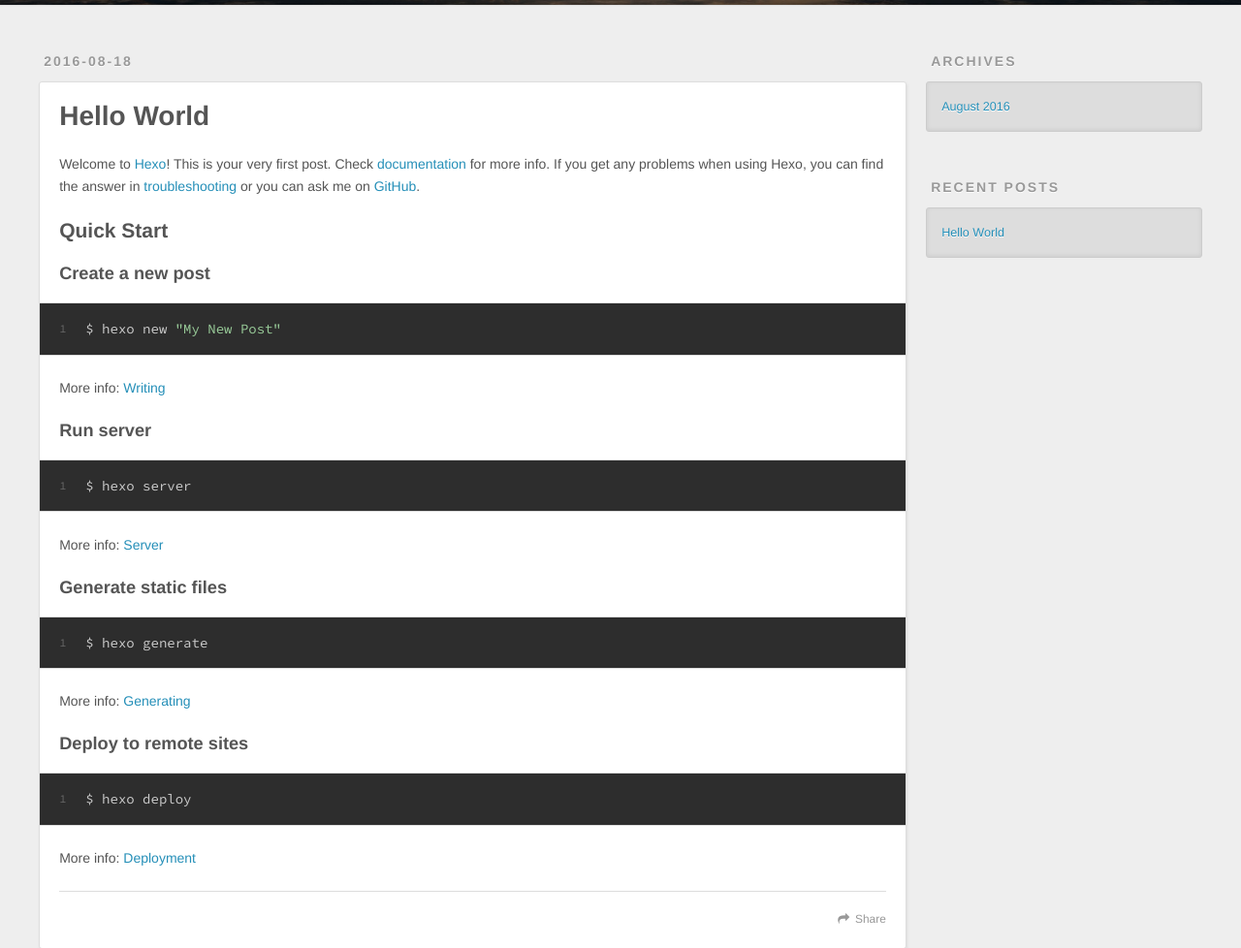
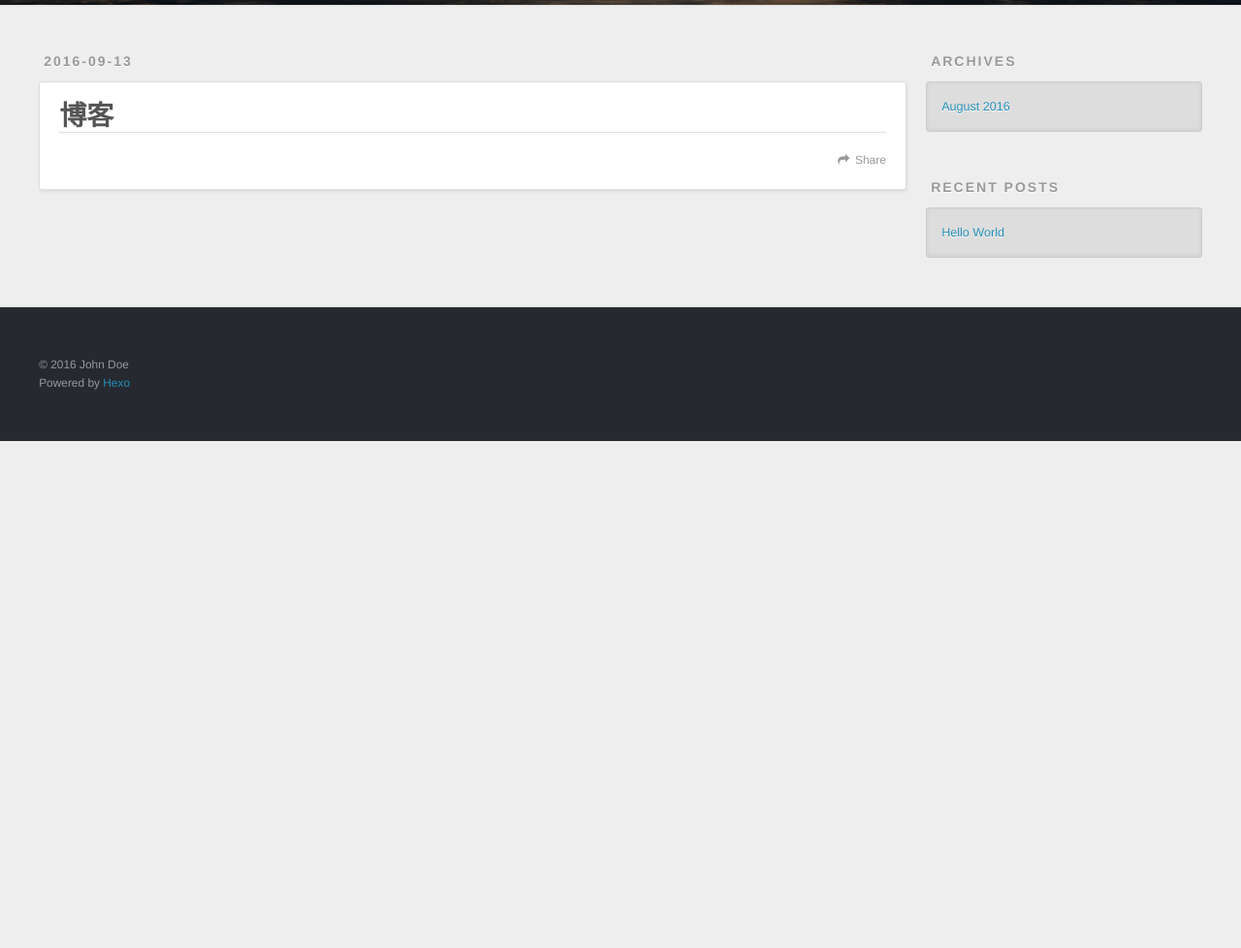
Before and after one commit to rounddream/rounddream.github.io, a plain HTML site: page 博客/index.html in a window 1280 px wide. Shown: the part 295-1273 px from the top of the page at 97% size. After the commit the page ends 800 px from the top, so only its background shows below. Drawn offline with nearby package versions, Linux system fonts and the light colour scheme.

Commit message:
Site updated: 2016-09-13 08:22:45

```diff
--- a/index.html
+++ b/博客/index.html
@@ -3,14 +3,15 @@
 <head>
   <meta charset="utf-8">
 
-  <title>Hexo</title>
+  <title>博客 | Hexo</title>
   <meta name="viewport" content="width=device-width, initial-scale=1, maximum-scale=1">
   <meta property="og:type" content="website">
-<meta property="og:title" content="Hexo">
-<meta property="og:url" content="http://yoursite.com/index.html">
+<meta property="og:title" content="博客">
+<meta property="og:url" content="http://yoursite.com/博客/index.html">
 <meta property="og:site_name" content="Hexo">
+<meta property="og:updated_time" content="2016-09-13T00:18:29.759Z">
 <meta name="twitter:card" content="summary">
-<meta name="twitter:title" content="Hexo">
+<meta name="twitter:title" content="博客">
 
     <link rel="alternate" href="/atom.xml" title="Hexo" type="application/atom+xml">
 
@@ -59,12 +60,10 @@
   </div>
 </header>
       <div class="outer">
-        <section id="main">
-
-    <article id="post-hello-world" class="article article-type-post" itemscope itemprop="blogPost">
+        <section id="main"><article id="page-undefined" class="article article-type-page" itemscope itemprop="blogPost">
   <div class="article-meta">
-    <a href="/2016/08/18/hello-world/" class="article-date">
-  <time datetime="2016-08-18T10:25:39.817Z" itemprop="datePublished">2016-08-18</time>
+    <a href="/博客/index.html" class="article-date">
+  <time datetime="2016-09-13T00:18:29.000Z" itemprop="datePublished">2016-09-13</time>
 </a>
 
   </div>
@@ -74,8 +73,8 @@
       <header class="article-header">
 
 
-    <h1 itemprop="name">
-      <a class="article-title" href="/2016/08/18/hello-world/">Hello World</a>
+    <h1 class="article-title" itemprop="name">
+      博客
     </h1>
 
 
@@ -83,29 +82,19 @@
 
     <div class="article-entry" itemprop="articleBody">
 
-        <p>Welcome to <a href="https://hexo.io/" target="_blank" rel="external">Hexo</a>! This is your very first post. Check <a href="https://hexo.io/docs/" target="_blank" rel="external">documentation</a> for more info. If you get any problems when using Hexo, you can find the answer in <a href="https://hexo.io/docs/troubleshooting.html" target="_blank" rel="external">troubleshooting</a> or you can ask me on <a href="https://github.com/hexojs/hexo/issues" target="_blank" rel="external">GitHub</a>.</p>
-<h2 id="Quick-Start"><a href="#Quick-Start" class="headerlink" title="Quick Start"></a>Quick Start</h2><h3 id="Create-a-new-post"><a href="#Create-a-new-post" class="headerlink" title="Create a new post"></a>Create a new post</h3><figure class="highlight bash"><table><tr><td class="gutter"><pre><div class="line">1</div></pre></td><td class="code"><pre><div class="line">$ hexo new <span class="string">"My New Post"</span></div></pre></td></tr></table></figure>
-<p>More info: <a href="https://hexo.io/docs/writing.html" target="_blank" rel="external">Writing</a></p>
-<h3 id="Run-server"><a href="#Run-server" class="headerlink" title="Run server"></a>Run server</h3><figure class="highlight bash"><table><tr><td class="gutter"><pre><div class="line">1</div></pre></td><td class="code"><pre><div class="line">$ hexo server</div></pre></td></tr></table></figure>
-<p>More info: <a href="https://hexo.io/docs/server.html" target="_blank" rel="external">Server</a></p>
-<h3 id="Generate-static-files"><a href="#Generate-static-files" class="headerlink" title="Generate static files"></a>Generate static files</h3><figure class="highlight bash"><table><tr><td class="gutter"><pre><div class="line">1</div></pre></td><td class="code"><pre><div class="line">$ hexo generate</div></pre></td></tr></table></figure>
-<p>More info: <a href="https://hexo.io/docs/generating.html" target="_blank" rel="external">Generating</a></p>
-<h3 id="Deploy-to-remote-sites"><a href="#Deploy-to-remote-sites" class="headerlink" title="Deploy to remote sites"></a>Deploy to remote sites</h3><figure class="highlight bash"><table><tr><td class="gutter"><pre><div class="line">1</div></pre></td><td class="code"><pre><div class="line">$ hexo deploy</div></pre></td></tr></table></figure>
-<p>More info: <a href="https://hexo.io/docs/deployment.html" target="_blank" rel="external">Deployment</a></p>
 
 
     </div>
     <footer class="article-footer">
-      <a data-url="http://yoursite.com/2016/08/18/hello-world/" data-id="cit0q9d7w000090ttuf9fbj6m" class="article-share-link">Share</a>
+      <a data-url="http://yoursite.com/博客/index.html" data-id="cit0qi2lu0001m8ttxl4ijqx7" class="article-share-link">Share</a>
 
 
     </footer>
   </div>
 
-</article>
 
 
-
+</article>
 
 </section>
 
```
Also changed, not shown: 2016/08/18/hello-world/index.html (+1 -1 lines).
